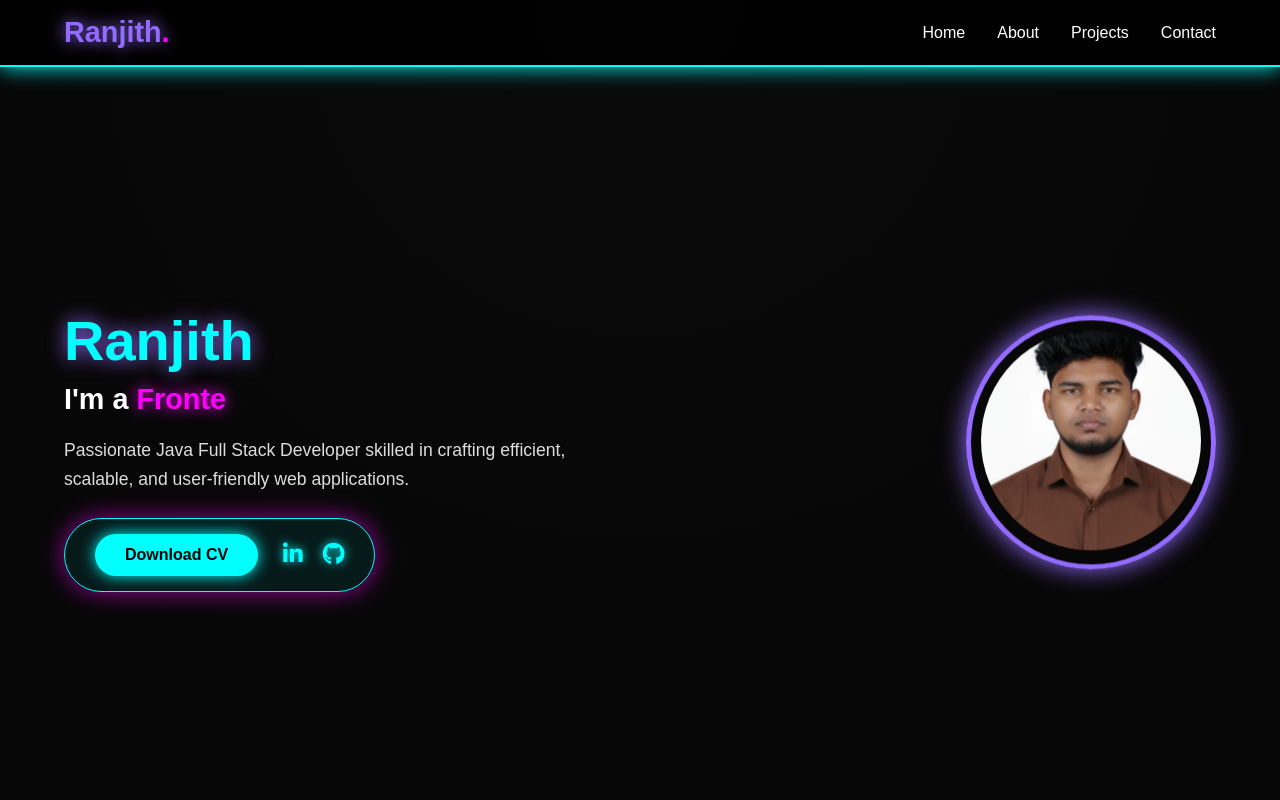
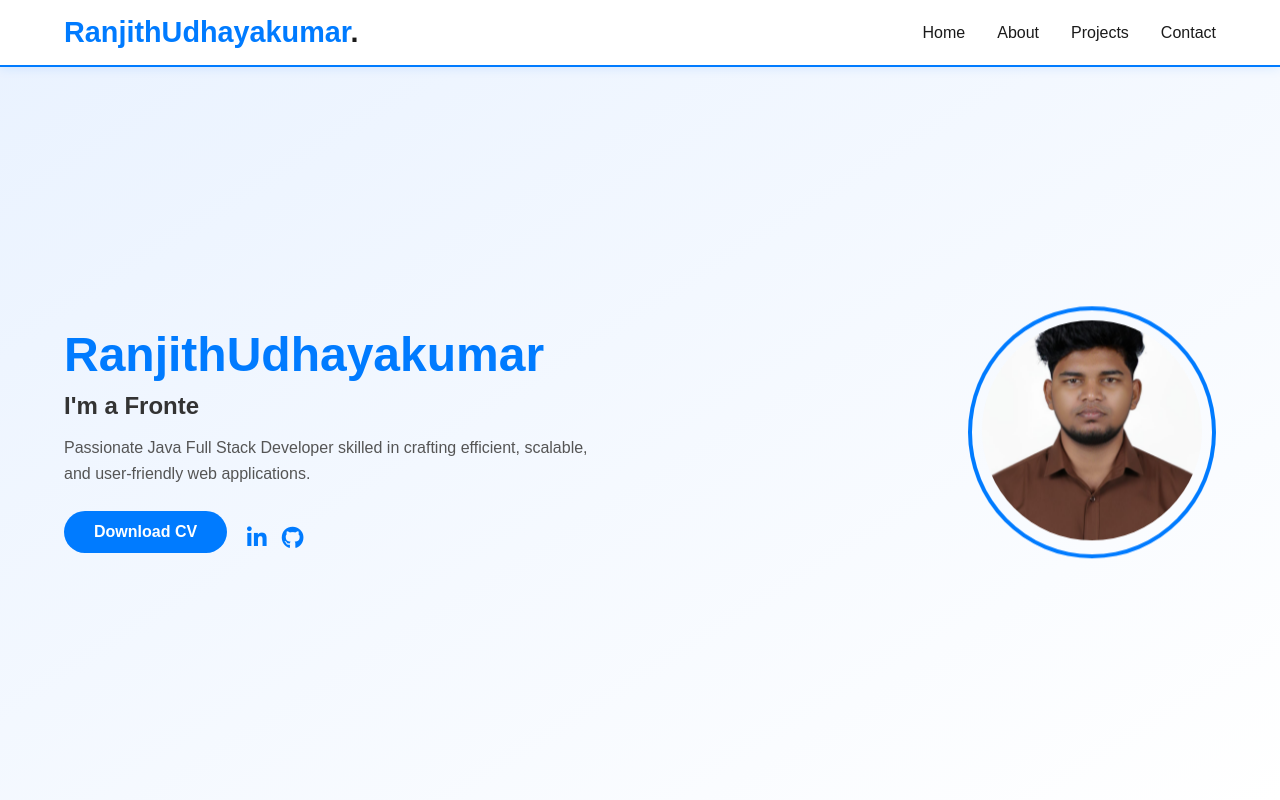
Before and after one commit to RanjithUdhayakumar/Portfolio, a plain HTML site: page index.html in a window 1280 px wide. Shown: the top 800 px of the page. Drawn offline with Linux system fonts and the light colour scheme.

Commit message:
Add files via upload

```diff
--- a/index.html
+++ b/index.html
@@ -12,7 +12,7 @@
   <!-- NAVBAR -->
   <nav class="navbar">
     <div class="container nav-container">
-      <div class="logo">Ranjith<span>.</span></div>
+      <div class="logo">RanjithUdhayakumar<span>.</span></div>
       <ul class="nav-links">
         <li><a href="#home">Home</a></li>
         <li><a href="#about">About</a></li>
@@ -26,7 +26,7 @@
   <section class="hero" id="home">
     <div class="container hero-container">
       <div class="hero-text">
-        <h1>Ranjith</h1>
+        <h1>RanjithUdhayakumar</h1>
         <h2>I'm a <span class="highlight" id="typed-text"></span></h2>
         <p>Passionate Java Full Stack Developer skilled in crafting efficient, scalable, and user-friendly web applications.</p>
 
@@ -92,6 +92,20 @@
         <a href="https://ranjithudhayakumar.github.io/Frontend-Design/" target="_blank" class="btn">View Project</a>
       </div>
 
+      <div class="project-card">
+        <h3>🎬 FlimAura</h3>
+        <p>A movie browsing web app built with React for dynamic UI and API integration — showcasing film details interactively.</p>
+        <a href="https://github.com/RanjithUdhayakumar/FlimAura" target="_blank" class="btn">View Project</a>
+      </div>
+
+      <div class="project-card">
+        <h3>👕 Clothing Fashion</h3>
+        <p>An elegant fashion e-commerce front-end built using HTML, CSS, and JavaScript with modern animations and product filtering.</p>
+        <a href="https://ranjithudhayakumar.github.io/Clothing-Fashion/" target="_blank" class="btn">View Project</a>
+      </div>
+
+
+
       </div>
     </div>
   </section>
--- a/style.css
+++ b/style.css
@@ -9,8 +9,8 @@
 
 /* BODY BACKGROUND */
 body {
-  background: radial-gradient(circle at top, #0a0a0a, #000);
-  color: #fff;
+  background: #f9f9ff;
+  color: #222;
   overflow-x: hidden;
 }
 
@@ -23,14 +23,15 @@ body {
 
 /* NAVBAR */
 .navbar {
-  background: rgba(0, 0, 0, 0.8);
+  background: #fff;
   position: fixed;
   width: 100%;
   top: 0;
   left: 0;
   z-index: 10;
-  border-bottom: 2px solid #00ffff;
-  box-shadow: 0 0 20px #00ffff;
+  border-bottom: 2px solid #007bff;
+  box-shadow: 0 2px 10px rgba(0, 123, 255, 0.1);
+  transition: 0.3s ease;
 }
 
 .nav-container {
@@ -44,31 +45,29 @@ body {
 .logo {
   font-size: 1.8rem;
   font-weight: bold;
-  color: #00ffff;
-  text-shadow: 0 0 10px #00ffff;
-  animation: glowText 3s infinite alternate;
+  color: #007bff;
+  animation: fadeSlideDown 1.2s ease;
 }
 
 .logo span {
-  color: #ff00ff;
+  color: #1a1a1a;
 }
 
-/* NAV LINKS (Removed Dots) */
+/* NAV LINKS */
 .nav-links {
   display: flex;
   gap: 2rem;
-  list-style: none; /* ✅ Removes dot points */
+  list-style: none;
 }
 
 .nav-links a {
-  color: #fff;
+  color: #1a1a1a;
   text-decoration: none;
-  transition: 0.3s;
   font-weight: 500;
   position: relative;
+  transition: color 0.3s;
 }
 
-/* Neon underline on hover */
 .nav-links a::after {
   content: "";
   position: absolute;
@@ -76,8 +75,8 @@ body {
   height: 2px;
   bottom: -4px;
   left: 0;
-  background: linear-gradient(90deg, #00ffff, #ff00ff);
-  transition: 0.4s ease;
+  background: #007bff;
+  transition: width 0.4s ease;
 }
 
 .nav-links a:hover::after {
@@ -85,8 +84,7 @@ body {
 }
 
 .nav-links a:hover {
-  color: #00ffff;
-  text-shadow: 0 0 10px #00ffff;
+  color: #007bff;
 }
 
 /* HERO SECTION */
@@ -95,7 +93,9 @@ body {
   display: flex;
   align-items: center;
   justify-content: center;
-  padding-top: 100px;
+  padding-top: 80px;
+  background: linear-gradient(to bottom right, #e9f2ff, #ffffff);
+  animation: fadeIn 1.5s ease;
 }
 
 .hero-container {
@@ -108,93 +108,65 @@ body {
 /* HERO TEXT */
 .hero-text {
   max-width: 550px;
-  animation: fadeInUp 1.5s ease;
+  animation: slideUp 1.5s ease;
 }
 
 .hero-text h1 {
-  font-size: 3.5rem;
-  color: #00ffff;
-  text-shadow: 0 0 20px #00ffff;
-  animation: pulseGlow 3s infinite alternate;
+  font-size: 3rem;
+  color: #007bff;
+  margin-bottom: 10px;
 }
 
 .hero-text h2 {
-  font-size: 1.8rem;
-  margin-top: 10px;
-}
-
-.highlight {
-  color: #ff00ff;
-  text-shadow: 0 0 15px #ff00ff;
+  font-size: 1.5rem;
+  color: #333;
+  margin-bottom: 15px;
 }
 
 .hero-text p {
-  margin: 20px 0;
-  font-size: 1.1rem;
+  color: #555;
   line-height: 1.6;
-  color: #ddd;
-  animation: fadeInUp 2s ease;
+  margin-bottom: 25px;
 }
 
-/* --- HERO BUTTONS + ICON CONTAINER --- */
+/* BUTTONS */
 .hero-buttons {
   display: flex;
-  align-items: center;
-  justify-content: center;
-  gap: 25px;
-  margin-top: 25px;
-  background: rgba(0, 255, 255, 0.08);
-  border: 1px solid #00ffff;
-  padding: 15px 30px;
-  border-radius: 50px;
-  width: fit-content;
-  box-shadow: 0 0 20px rgba(0, 255, 255, 0.4);
-  transition: 0.4s ease;
-  animation: softPulse 4s infinite alternate;
+  gap: 20px;
+  animation: fadeSlideUp 1.8s ease;
 }
 
-.hero-buttons:hover {
-  box-shadow: 0 0 30px rgba(255, 0, 255, 0.6);
-  border-color: #ff00ff;
-}
-
-/* --- BUTTON --- */
 .btn {
-  background: #00ffff;
-  color: #000;
+  background: #007bff;
+  color: #fff;
   padding: 12px 30px;
-  border-radius: 30px;
+  border-radius: 25px;
   text-decoration: none;
   font-weight: bold;
   transition: 0.3s ease;
-  border: none;
-  box-shadow: 0 0 15px #00ffff;
 }
 
 .btn:hover {
-  background: #ff00ff; /* 💡 Magenta hover color */
-  color: #fff;
-  box-shadow: 0 0 25px #ff00ff, 0 0 40px #ff00ff;
-  transform: scale(1.08);
+  background: #0056b3;
+  transform: translateY(-3px);
 }
 
-/* --- SOCIAL ICONS --- */
+/* SOCIAL ICONS */
 .social-icons {
   display: flex;
-  gap: 20px;
+  gap: 15px;
+  margin-top: 15px;
 }
 
 .social-icons a {
-  color: #00ffff;
+  color: #007bff;
   font-size: 1.4rem;
   transition: 0.3s ease;
-  text-shadow: 0 0 10px #00ffff;
 }
 
 .social-icons a:hover {
-  color: #ff00ff;
-  text-shadow: 0 0 20px #ff00ff, 0 0 35px #ff00ff;
-  transform: scale(1.15) rotate(5deg);
+  color: #0056b3;
+  transform: translateY(-4px);
 }
 
 /* HERO IMAGE */
@@ -203,11 +175,9 @@ body {
 }
 
 .circle-border {
-  border: 5px solid #00ffff;
+  border: 4px solid #007bff;
   border-radius: 50%;
   padding: 10px;
-  box-shadow: 0 0 30px #00ffff;
-  animation: borderPulse 3s infinite alternate;
 }
 
 .inner-circle img {
@@ -221,60 +191,57 @@ body {
 .about {
   padding: 100px 0;
   text-align: center;
+  background: #fff;
 }
 
 .section-title {
   font-size: 2.5rem;
-  color: #00ffff;
-  text-shadow: 0 0 15px #00ffff;
+  color: #007bff;
   margin-bottom: 20px;
-  animation: glowText 3s infinite alternate;
 }
 
 .about p {
-  color: #ccc;
+  color: #555;
   line-height: 1.8;
   max-width: 800px;
   margin: auto;
-  animation: fadeInUp 2s ease;
 }
 
 /* PROJECTS */
 .projects {
   padding: 100px 0;
-  background: rgba(0, 0, 0, 0.9);
+  background: #f0f5ff;
 }
 
 .project-grid {
   display: grid;
-  grid-template-columns: repeat(auto-fit, minmax(250px, 1fr));
+  grid-template-columns: repeat(auto-fit, minmax(260px, 1fr));
   gap: 2rem;
   margin-top: 40px;
 }
 
 .project-card {
-  background: #111;
-  border: 2px solid #00ffff;
-  padding: 20px;
+  background: #fff;
+  border: 2px solid #e0e8ff;
+  padding: 25px;
   border-radius: 20px;
   transition: 0.4s;
-  box-shadow: 0 0 15px transparent;
-  animation: fadeInUp 1.5s ease;
+  box-shadow: 0 5px 15px rgba(0, 0, 0, 0.05);
 }
 
 .project-card:hover {
   transform: translateY(-10px);
-  box-shadow: 0 0 30px #ff00ff;
-  border-color: #ff00ff;
+  box-shadow: 0 10px 25px rgba(0, 123, 255, 0.25);
+  border-color: #007bff;
 }
 
 .project-card h3 {
-  color: #ff00ff;
-  text-shadow: 0 0 10px #ff00ff;
+  color: #007bff;
+  margin-bottom: 10px;
 }
 
 .project-card p {
-  color: #ccc;
+  color: #555;
   margin: 15px 0;
 }
 
@@ -282,6 +249,7 @@ body {
 .contact {
   padding: 100px 0;
   text-align: center;
+  background: #fff;
 }
 
 .contact-form {
@@ -294,18 +262,18 @@ body {
 
 .contact-form input,
 .contact-form textarea {
-  background: #000;
-  border: 2px solid #00ffff;
+  background: #f7f9fc;
+  border: 2px solid #ccdfff;
   padding: 10px;
   border-radius: 10px;
-  color: #fff;
+  color: #333;
   resize: none;
 }
 
 .contact-form input:focus,
 .contact-form textarea:focus {
-  border-color: #ff00ff;
-  box-shadow: 0 0 10px #ff00ff;
+  border-color: #007bff;
+  box-shadow: 0 0 10px rgba(0, 123, 255, 0.2);
 }
 
 .contact-form button {
@@ -316,9 +284,8 @@ body {
 footer {
   text-align: center;
   padding: 30px;
-  border-top: 2px solid #00ffff;
-  box-shadow: 0 -5px 20px #00ffff;
-  background: #000;
+  background: #007bff;
+  color: #fff;
   font-size: 0.9rem;
 }
 
@@ -328,27 +295,22 @@ footer {
   50% { transform: translateY(-10px); }
 }
 
-@keyframes fadeInUp {
-  0% { opacity: 0; transform: translateY(30px); }
-  100% { opacity: 1; transform: translateY(0); }
+@keyframes fadeIn {
+  from { opacity: 0; }
+  to { opacity: 1; }
 }
 
-@keyframes glowText {
-  0% { text-shadow: 0 0 10px #00ffff; color: #00ffff; }
-  100% { text-shadow: 0 0 20px #ff00ff; color: #ff00ff; }
+@keyframes slideUp {
+  from { opacity: 0; transform: translateY(30px); }
+  to { opacity: 1; transform: translateY(0); }
 }
 
-@keyframes pulseGlow {
-  0% { text-shadow: 0 0 10px #00ffff; }
-  100% { text-shadow: 0 0 25px #ff00ff; }
+@keyframes fadeSlideDown {
+  from { opacity: 0; transform: translateY(-30px); }
+  to { opacity: 1; transform: translateY(0); }
 }
 
-@keyframes softPulse {
-  0% { box-shadow: 0 0 15px rgba(0, 255, 255, 0.4); }
-  100% { box-shadow: 0 0 25px rgba(255, 0, 255, 0.6); }
+@keyframes fadeSlideUp {
+  from { opacity: 0; transform: translateY(40px); }
+  to { opacity: 1; transform: translateY(0); }
 }
-
-@keyframes borderPulse {
-  0% { box-shadow: 0 0 20px #00ffff; border-color: #00ffff; }
-  100% { box-shadow: 0 0 30px #ff00ff; border-color: #ff00ff; }
-}
```
Lines whose indentation alone changed are shown as unchanged.
